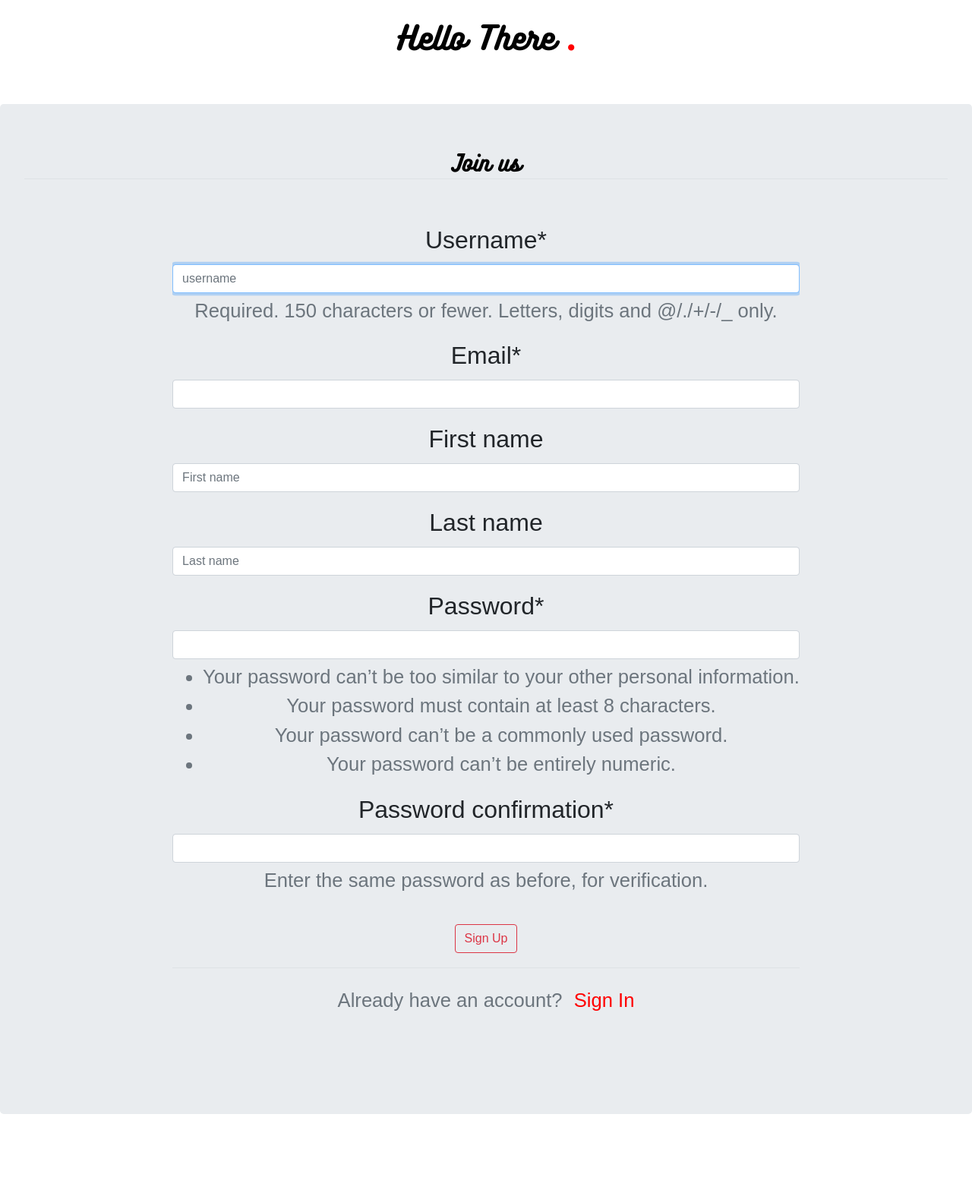
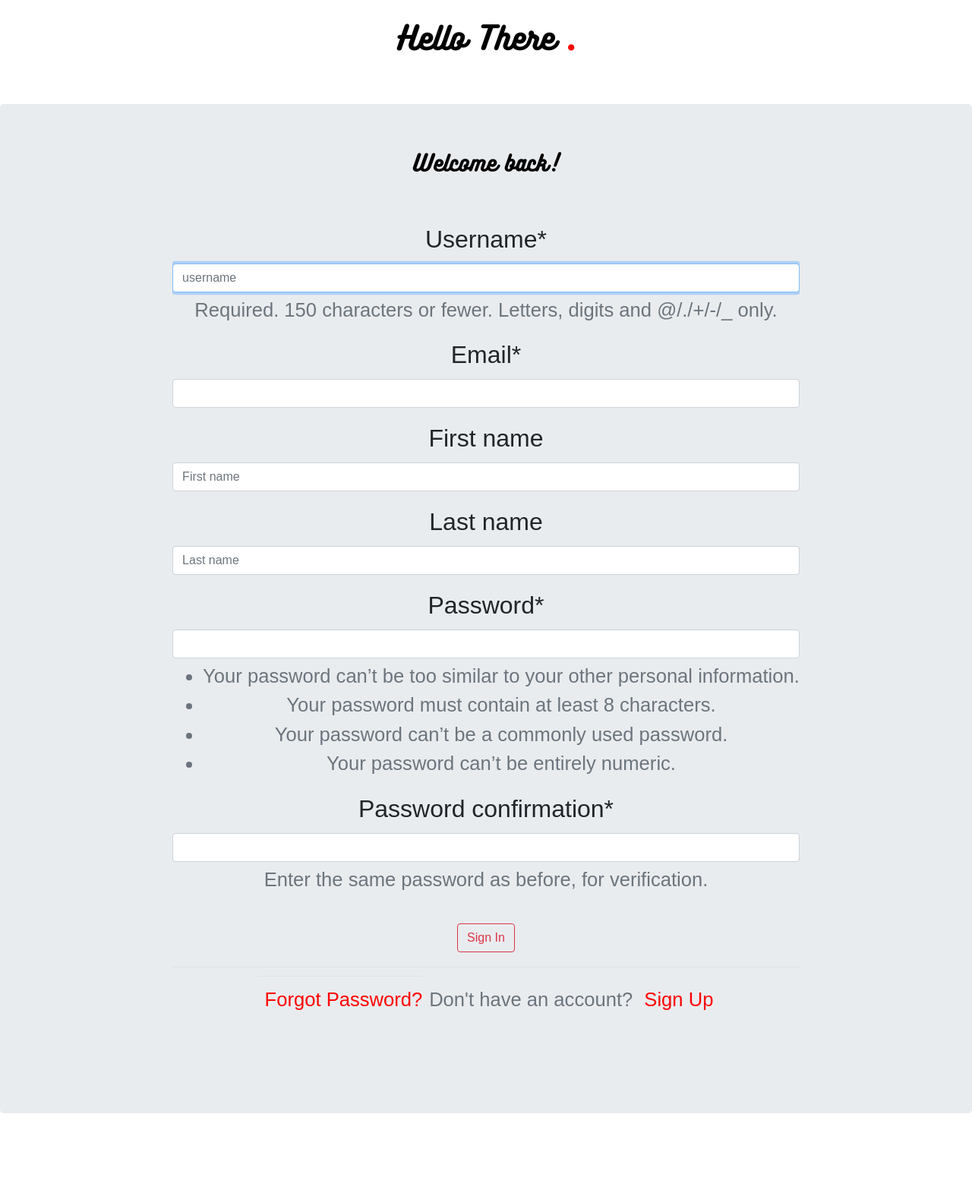
Before and after one commit to eamorgado/FoodieShoot, a Django app: template Backend/foodieshoot_api/users/templates/users/signup.html in a window 1280 px wide. Shown: the part 219-1790 px from the top of the page at 76% size. Run offline with Django 3.2, Linux system fonts and the light colour scheme; the template is opened without the code that fills it: values that come from a table or form of the project are taken from there, others are empty; parts of the project's set-up code (start-up, migrations or seed data) failed here and were passed over; some libraries are stand-ins or nearby versions.

Commit message:
Update signup.html

```diff
--- a/Backend/foodieshoot_api/users/templates/users/signup.html
+++ b/Backend/foodieshoot_api/users/templates/users/signup.html
@@ -5,14 +5,13 @@
 
 <!-- prettier-ignore -->
 {% block content %}
-
 <br>
 <div class="container">
     <h1 class="font-buk">Hello There <span style="color: red; font-size: 50px">.</span></h1>
 </div>
 <br>
 <div class="jumbotron">
-    <h3 class="font-buk border-bottom mb-2">Join us</h3>
+    <h3 class="font-buk">Welcome back!</h3>
     <br>
     <div class="container content-section pl-2 pr-2">
         <form action="" method="POST">
@@ -26,11 +25,12 @@
                             </fieldset>
                         </div>
                         <div class="form-group">
-                            <button class="btn btn-outline-danger" type="submit">Sign Up</button>
+                            <button class="btn btn-outline-danger" type="submit">Sign In</button>
                         </div>
                         <div class="border-top pt-3">
+                            <small class="border-top pt-3"><a href="{% url 'password_reset' %}" class="ml-2" style="color: red;">Forgot Password?</a></small>
                             <small class="text-muted">
-            Already have an account? <a href="{% url 'fs-signin' %}" class="ml-2" style="color: red;">Sign In</a>
+            Don't have an account? <a href="{% url 'fs-singup' %}" class="ml-2" style="color: red;">Sign Up</a>
         </small>
                         </div>
                     </div>
```
